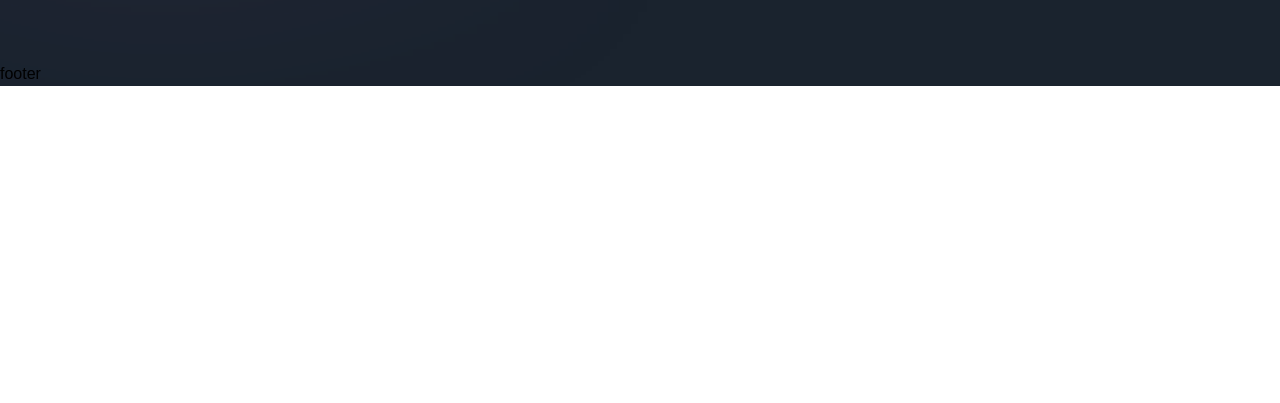
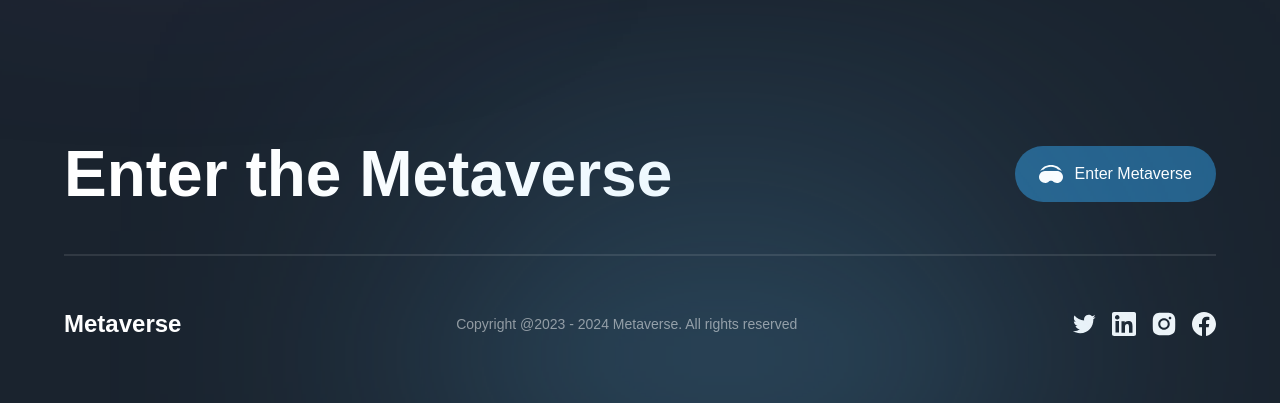
Before and after one commit to apurvgupta-ops/Metaverse, a Next.js app: page / in a window 1280 px wide. Shown: the part 7029-7432 px from the top of the page. Before the commit the page ends 7115 px from the top, so only its background shows below. Built offline with nearby package versions, Linux system fonts and the light colour scheme; a web font is replaced by a local one.

Commit message:
Feedback and footer

```diff
--- a/components/Footer.jsx
+++ b/components/Footer.jsx
@@ -1,9 +1,57 @@
-'use client';
+"use client";
+import { footerVariants } from "../utils/motion";
+import styles from "../styles";
+import { motion } from "framer-motion";
+import { socials } from "../constants";
+const Footer = () => (
+  <motion.footer
+    variants={footerVariants}
+    initial="hidden"
+    whileInView="show"
+    className={`${styles.paddings} py-8 relative`}
+  >
+    <div className="footer-gradient" />
+    <div className={`${styles.innerWidth} mx-auto flex flex-col gap-8`}>
+      <div className="flex items-center justify-between flex-wrap gap-5">
+        <h4 className="font-bold md:text-[64px] text-[44px] text-white">
+          Enter the Metaverse
+        </h4>
+        <button
+          className="flex items-center h-fit py-4 px-6 bg-[#25618b] rounded-[32px] gap-[12px]"
+          type="button"
+        >
+          <img
+            src="/headset.svg"
+            alt="headset"
+            className="object-contain w-[24px] h-[24px]"
+          />
+          <span className="font-normal text-[16px] text-white ">
+            Enter Metaverse
+          </span>
+        </button>
+      </div>
 
-const Footer = () => (
-  <footer>
-    footer
-  </footer>
+      <div className="flex flex-col">
+        <div className="opacity-10 mb-[50px] h-[2px] bg-white" />
+        <div className="flex items-center justify-between flex-wrap gap-4">
+          <h4 className="font-extrabold text-[24px] text-white">Metaverse</h4>
+          <p className="font-normal text-[14px] text-white opacity-50">
+            Copyright @2023 - 2024 Metaverse. All rights reserved
+          </p>
+          <div className="flex gap-4">
+            {socials.map((icons) => (
+              <img
+                key={icons.name}
+                src={icons.url}
+                alt="icons"
+                className="w-[24px] h-[24px] object-contain cursor-pointer "
+              />
+            ))}
+          </div>
+        </div>
+      </div>
+    </div>
+  </motion.footer>
 );
 
 export default Footer;
--- a/sections/Feedback.jsx
+++ b/sections/Feedback.jsx
@@ -45,7 +45,7 @@
           <img
             src="/stamp.png"
             alt="stamp"
-            className="w-[155px h-[15px] object-contain "
+            className="w-[155px] h-[155px] object-contain "
           />
         </motion.div>
       </motion.div>
```
